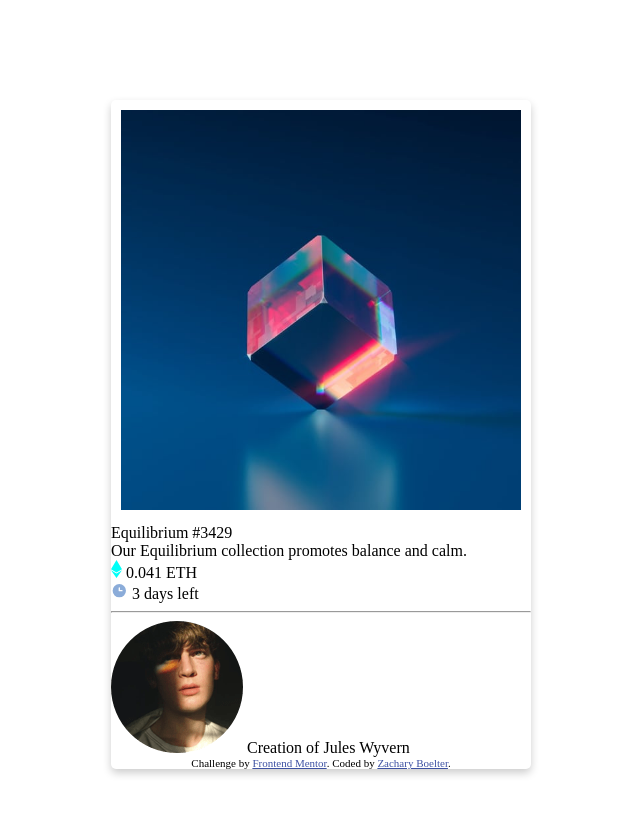
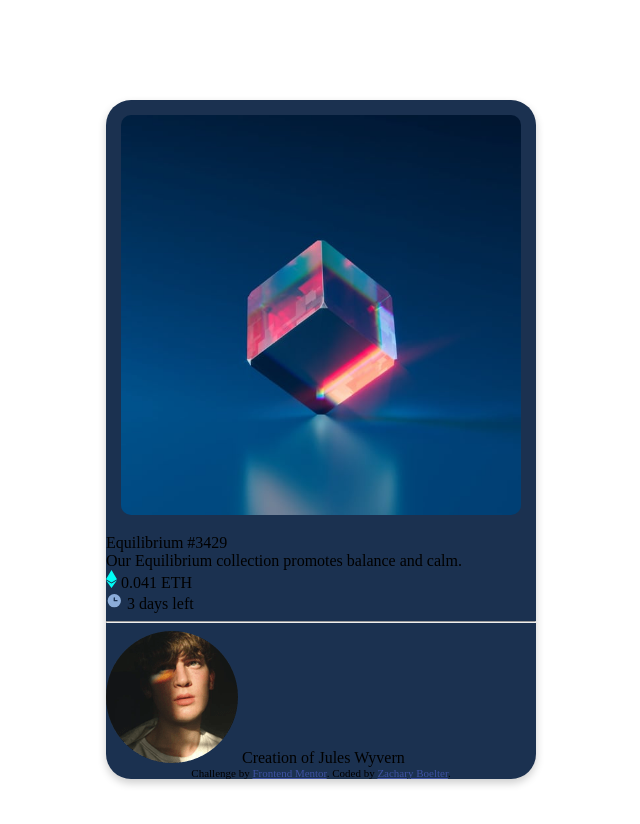
Before and after one commit to zacharyboelter/nft-preview-card, a plain HTML site: page index.html in a window 1280 px wide. Shown: the whole page, without its empty margins (319-959 px from the left). Drawn offline with Linux system fonts and the light colour scheme.

Commit message:
background color adjustment lighter and img corners round

```diff
--- a/styles.css
+++ b/styles.css
@@ -9,12 +9,13 @@ body {
 .card {
     box-shadow: 0 4px 8px 0 rgba(0,0,0,0.2);
     transition: 0.3s;
-    border-radius: 5px;
+    border-radius: 25px;
     margin: 100px 400px;
+    background-color: hsl(215, 50%, 21%);
 }
 
 .main-img {
     width: 400px;
-    border-radius: 5px;
-    padding: 10px;
+    border-radius: 25px;
+    padding: 15px;
 }
```
